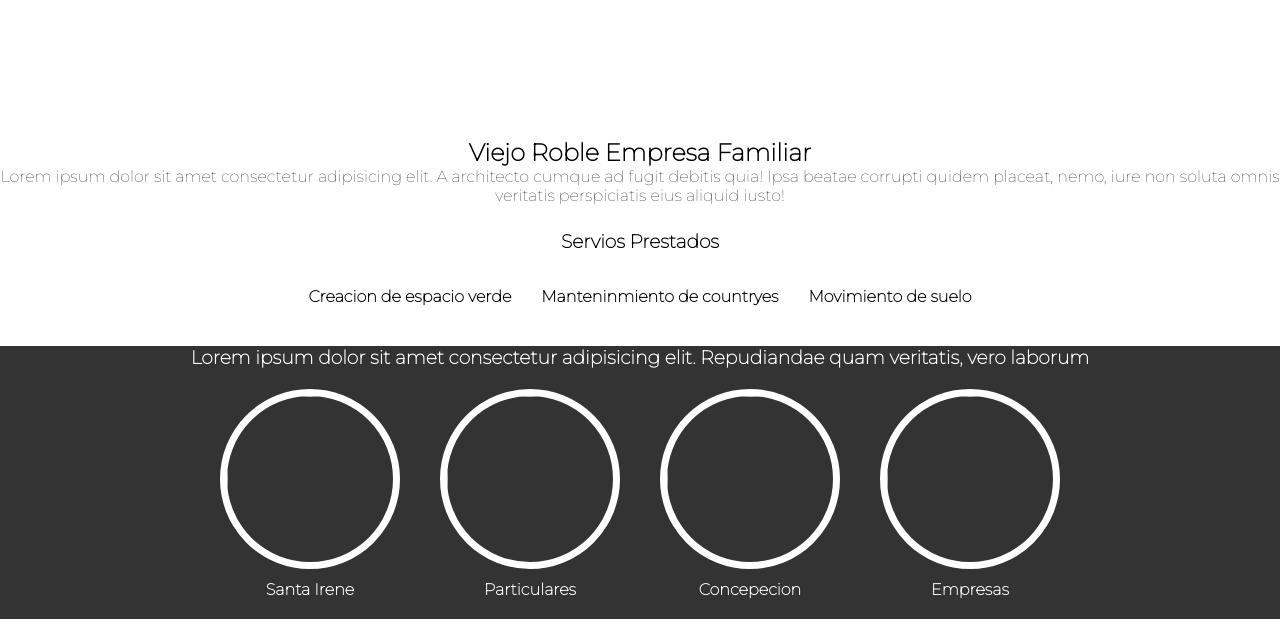
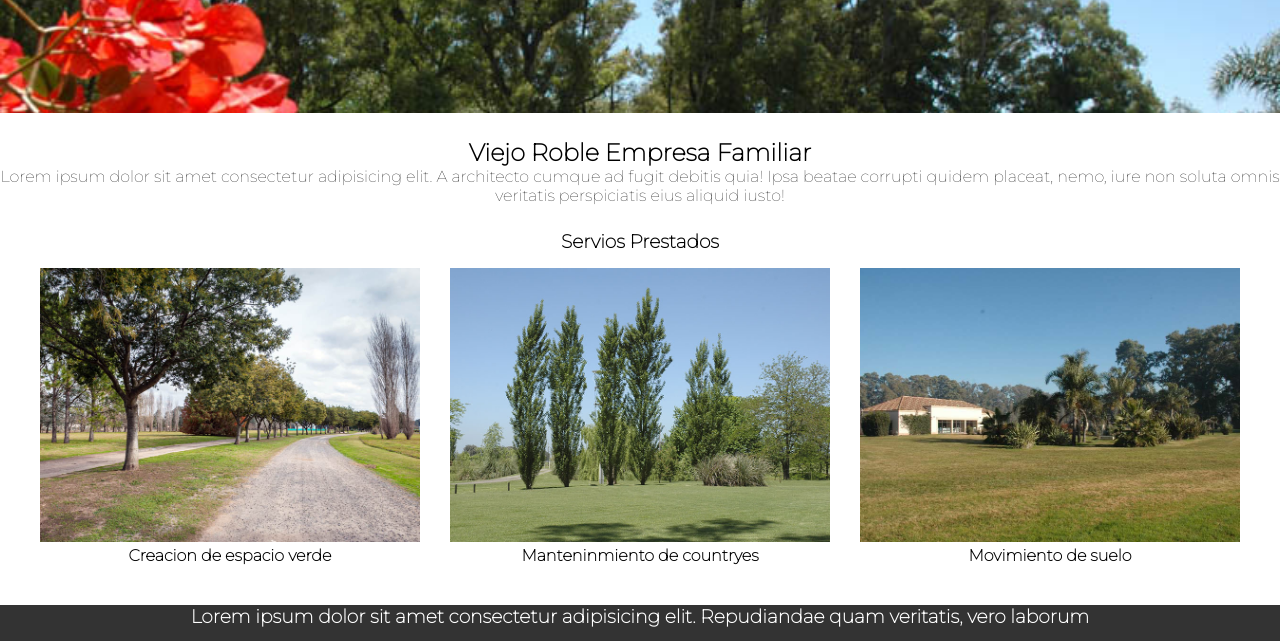
Before and after one commit to nicotacchia/viejoroble, a plain HTML site: page index.html in a window 1280 px wide. Shown: the part 237-878 px from the top of the page. Drawn offline with nearby package versions, Linux system fonts and the light colour scheme; the site is published under a folder, as on GitHub Pages, so addresses that start at the root find nothing.

Commit message:
arreglando web

```diff
--- a/index.html
+++ b/index.html
@@ -26,7 +26,7 @@
 
     <main>
         <section id="banner">
-            <img src="/images/portada.jpg" alt="Portada">
+            <img src="images/portada.jpg" alt="Portada">
             <div class="contenedor">
                 <h2>Creación de espacios verdes</h2>
                 <p>Nivelacion y creacion de espacios verdes</p>
@@ -44,15 +44,15 @@
             <h3>Servios Prestados</h3>
             <div class="contenedor">
                 <article>
-                    <img src="/images/Caminito.jpg" alt="">
+                    <img src="images/Caminito.jpg" alt="">
                     <h4>Creacion de espacio verde</h4>
                 </article>
                 <article>
-                    <img src="/images/entrada.jpg" alt="">
+                    <img src="images/entrada.jpg" alt="">
                     <h4>Manteninmiento de countryes</h4>
                 </article>
                 <article>
-                    <img src="/images/house.jpg" alt="">
+                    <img src="images/house.jpg" alt="">
                     <h4>Movimiento de suelo</h4>
                 </article>
             </div>
@@ -63,17 +63,17 @@
             </h3>
             <div class="contenedor">
                 <div class="info-lugares">
-                    <img src="/images/cabaña.jpg" alt="">
+                    <img src="images/cabaña.jpg" alt="">
                     <h4>Santa Irene</h4>
                 </div>
                 <div class="info-lugares">
-                    <img src="/images/pastocorto.jpg" alt="">
+                    <img src="images/pastocorto.jpg" alt="">
                     <h4>Particulares</h4>
                 </div>
-                <div class="info-lugares"> <img src="/images/entradaconce.jpg" alt="">
+                <div class="info-lugares"> <img src="images/entradaconce.jpg" alt="">
                     <h4>Concepecion </h4>
                 </div>
-                <div class="info-lugares"> <img src="/images/fogon.jpg" alt="">
+                <div class="info-lugares"> <img src="images/fogon.jpg" alt="">
                     <h4>Empresas</h4>
                 </div>
             </div>
```
